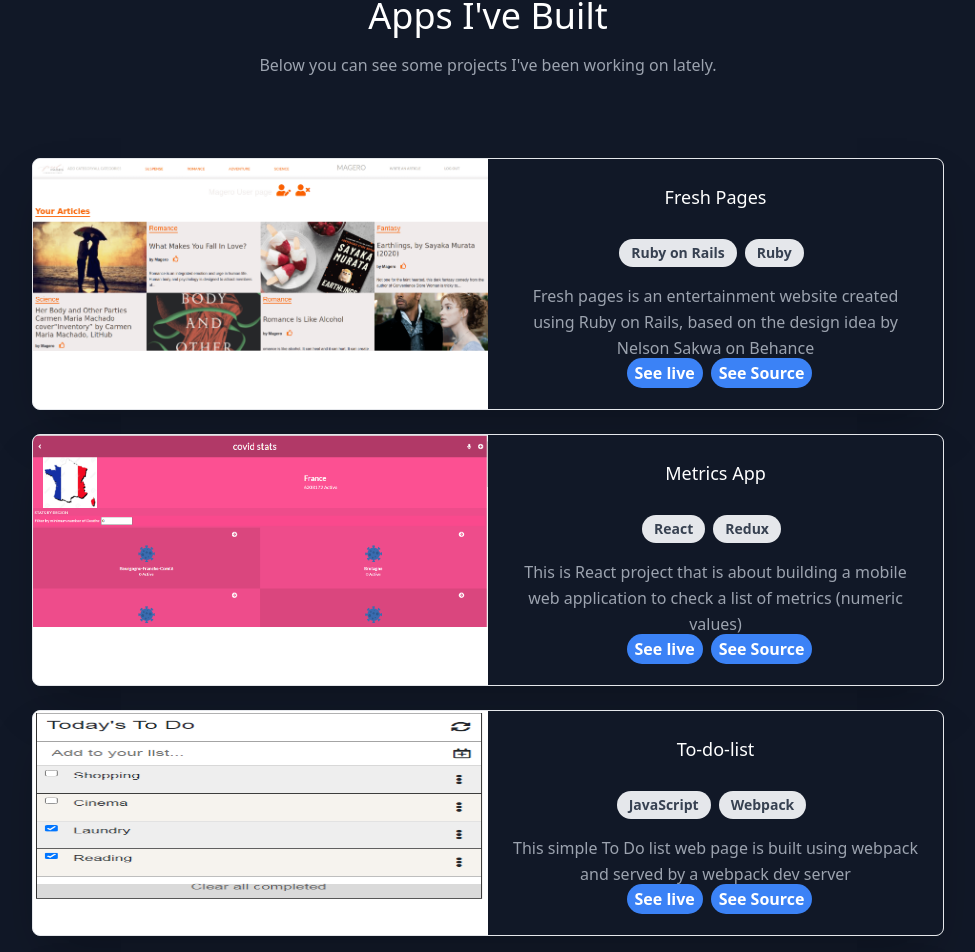
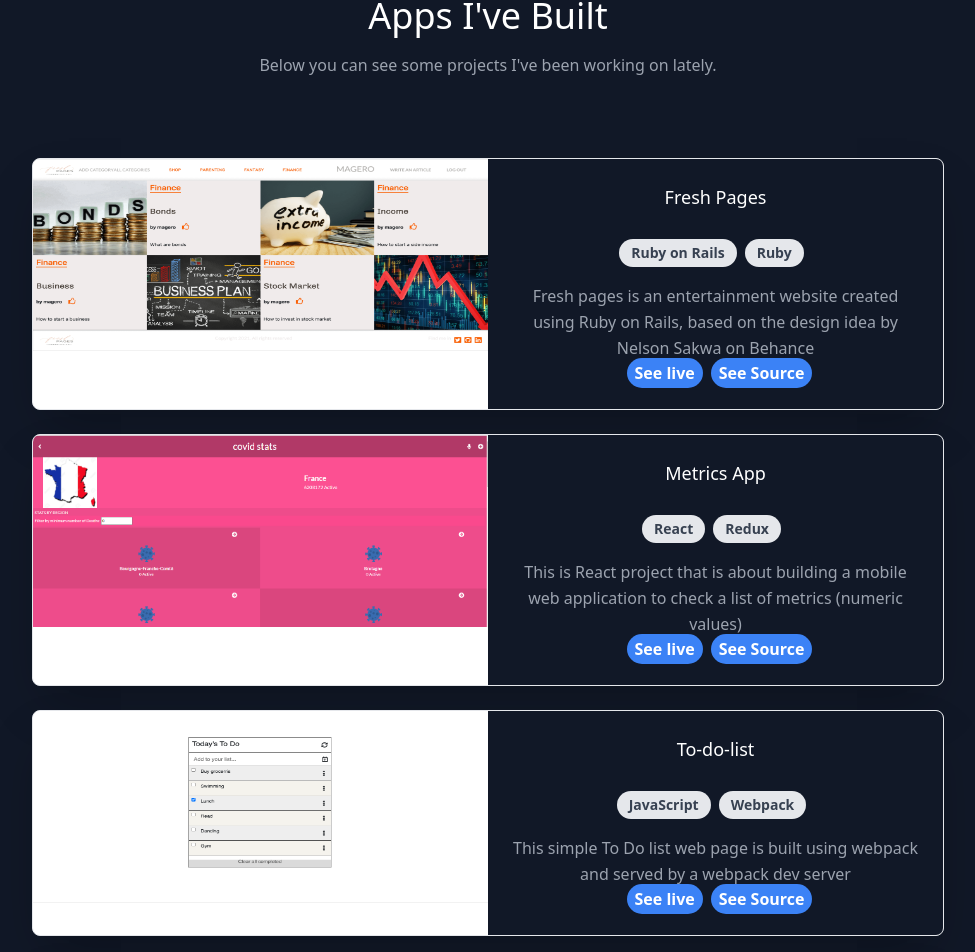
Before and after one commit to Jmagero/portfolio, a React (Create React App) app: page /projects in a window 1280 px wide. Shown: the part 180-1132 px from the top of the page, without its empty margins (152-1127 px from the left). Built offline with nearby package versions, Linux system fonts and the light colour scheme.

Commit message:
Add images

```diff
--- a/src/Data/projects.js
+++ b/src/Data/projects.js
@@ -5,7 +5,7 @@ const projects = [
     stack2: 'Ruby',
     description:
       'Fresh pages is an entertainment website created using Ruby on Rails, based on the design idea by Nelson Sakwa on Behance',
-    image: './railscapstone1.png',
+    image: './freshpages.png',
     link: 'https://freshpages.herokuapp.com/',
     source: 'https://github.com/Jmagero/fresh-pages',
   },
@@ -25,7 +25,7 @@ const projects = [
     stack2: 'Webpack',
     description:
       'This simple To Do list web page is built using webpack and served by a webpack dev server',
-    image: './to-do-list.png',
+    image: './to-do.png',
     link: 'https://musing-hugle-2acbcb.netlify.app/',
     source: 'https://github.com/Jmagero/To-do-list2',
   },
```
Also changed, not shown: public/freshpages.png (added), public/to-do.png (added).
